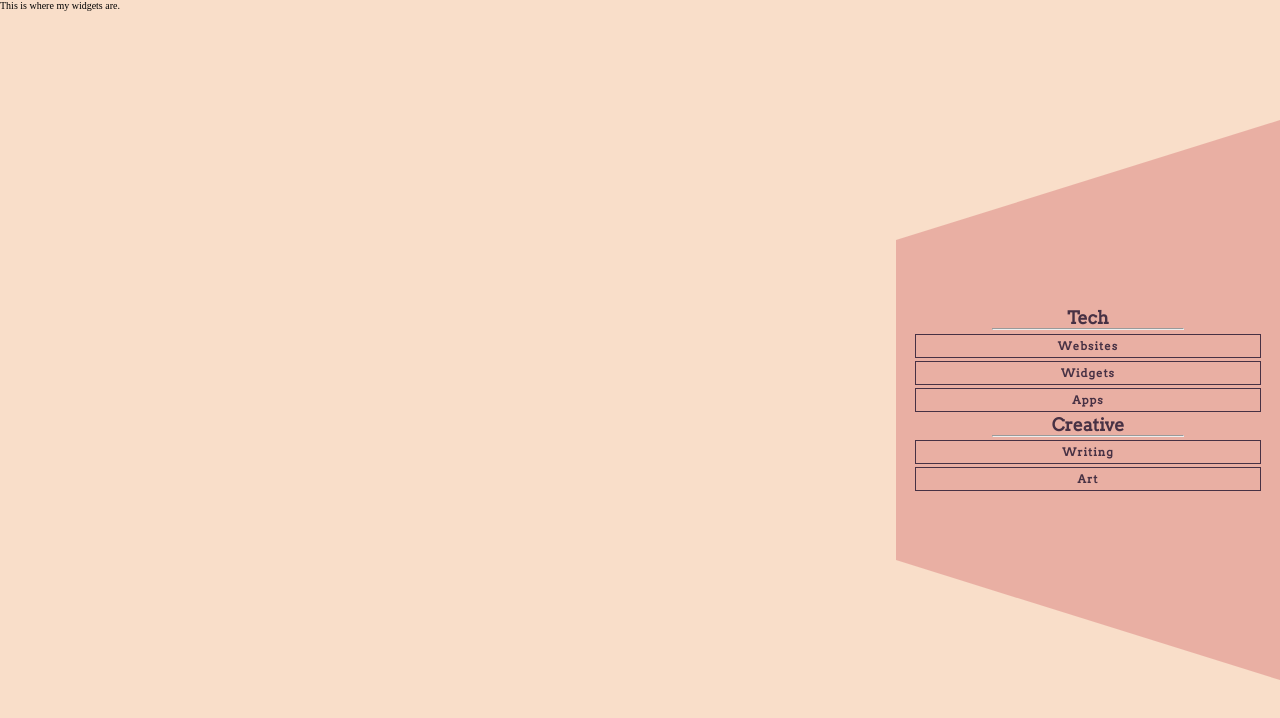
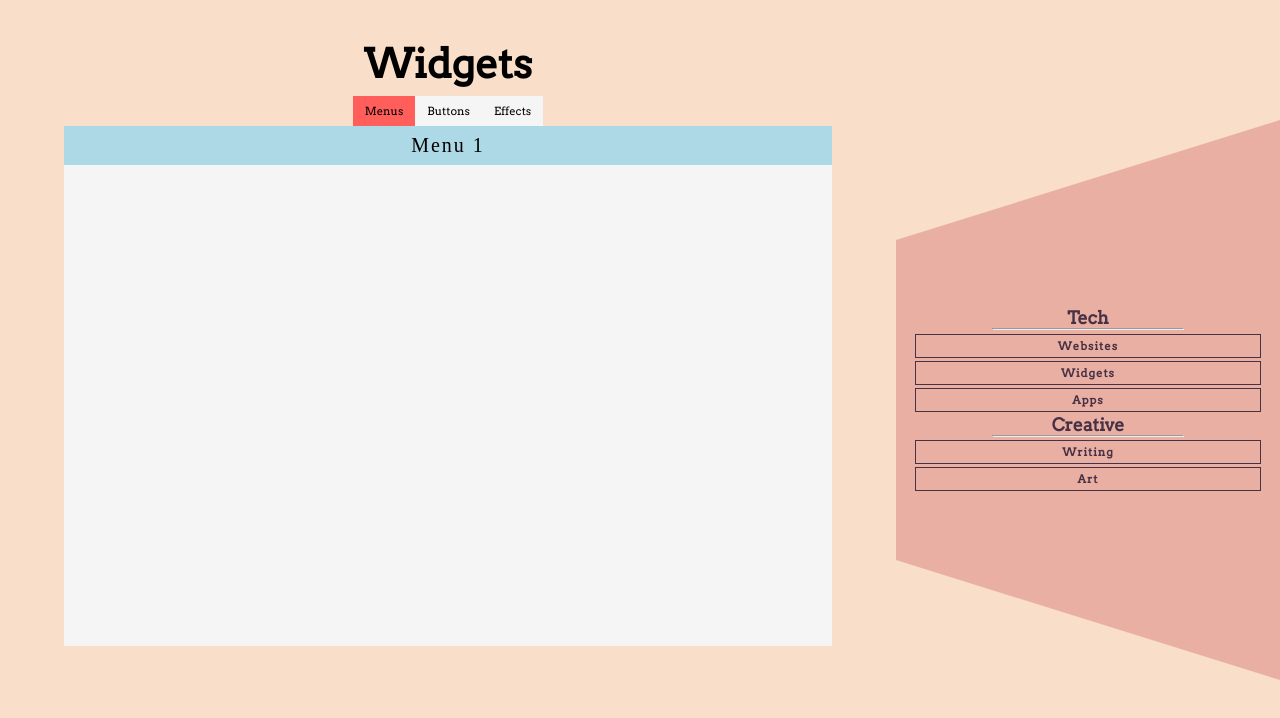
Before and after one commit to sagehogue/new-portfolio, a React (Create React App) app: page /Widgets in a window 1280 px wide. Shown: the top 718 px of the page. Built offline with nearby package versions, Linux system fonts and the light colour scheme.

Commit message:
worked on cabinet system

```diff
--- /dev/null
+++ b/src/components/DisplayCabinet/DisplayCabinet.jsx
@@ -0,0 +1,6 @@
+import React from "react";
+import "./DisplayCabinet.css";
+
+export default function DisplayCabinet({ children }) {
+  return <div className="DisplayCabinet"></div>;
+}
--- /dev/null
+++ b/src/pages/Widgets/Cabinet/Cabinet.css
@@ -0,0 +1,16 @@
+.Widget-Cabinet {
+  /* margin-top: 2.75vh; */
+  background-color: whitesmoke;
+  min-height: 65vh;
+  width: 60vw;
+  margin-left: auto;
+  margin-right: auto;
+}
+.Widget-Cabinet-Option {
+  background-color: lightblue;
+  min-height: 1.75rem;
+  padding: 0.5rem 0;
+  font-size: 1.25rem;
+  letter-spacing: 2px;
+  text-align: center;
+}
--- /dev/null
+++ b/src/pages/Widgets/Cabinet/Cabinet.jsx
@@ -0,0 +1,22 @@
+import React from "react";
+import "./Cabinet.css";
+
+export default function Cabinet({ widgets, clickHandler }) {
+  console.log(widgets);
+  return (
+    <div className="Widget-Cabinet">
+      {widgets.map((widget) => {
+        return (
+          <div
+            className="Widget-Cabinet-Option"
+            onClick={() => {
+              clickHandler(widget.id);
+            }}
+          >
+            {widget.title}
+          </div>
+        );
+      })}
+    </div>
+  );
+}
--- a/src/pages/Widgets/Widgets.css
+++ b/src/pages/Widgets/Widgets.css
@@ -0,0 +1,25 @@
+.Widget-Title-Placement {
+  margin-top: 2.5rem;
+  margin-bottom: 0.5rem;
+  text-align: center;
+  /* width: 92.5vw; */
+}
+
+.Widget-Navigation {
+  /* background-color: whitesmoke; */
+  display: flex;
+  justify-content: center;
+}
+
+.Widget-Tab {
+  background-color: whitesmoke;
+  margin: 0;
+  padding: 0.5rem 0.75rem;
+  cursor: pointer;
+  font-family: var(--font-pageheading);
+  font-size: 0.7rem;
+  transition: all 0.35s;
+}
+.Widget-Tab-Active {
+  background-color: var(--color-text-highlight);
+}
--- a/src/pages/Widgets/Widgets.jsx
+++ b/src/pages/Widgets/Widgets.jsx
@@ -1,10 +1,107 @@
-import React from "react";
+import React, { useState } from "react";
 import Template from "../Template";
+import "./Widgets.css";
+import PageHeading from "../../components/UI/PageHeading/PageHeading";
+import Cabinet from "./Cabinet/Cabinet.jsx";
+import { AnimatePresence } from "framer-motion";
+
+// selection controls which widget group is selected
+// display controls what specific widget is displayed
 
 export default function Widgets() {
+  let [selection, setSelection] = useState("Menus");
+  let [display, setDisplay] = useState("selection");
+  let menuClickHandler = (e) => {
+    if (e.target.innerText === selection) {
+      return;
+    } else {
+      setSelection(e.target.innerText);
+    }
+  };
+  const MenuCabinet = (
+    <Cabinet
+      clickHandler={(widget) => setDisplay(widget)}
+      widgets={[
+        {
+          title: "Menu 1",
+          id: "widget-menu-01",
+          element: <div>Test test test Menu 1</div>,
+          description: "This is our first test element",
+        },
+      ]}
+    >
+      <span>Menu 2</span>
+      <span>Menu 3</span>
+      <span>Menu 4</span>
+      <span>Menu 5</span>
+    </Cabinet>
+  );
+  const ButtonCabinet = (
+    <Cabinet
+      clickHandler={(widget) => setDisplay(widget)}
+      widgets={[
+        {
+          title: "button 1",
+          id: "widget-button-01",
+          element: <div>Test test test button 1</div>,
+          description: "This is our first test element",
+        },
+      ]}
+    ></Cabinet>
+  );
+  const EffectCabinet = (
+    <Cabinet
+      clickHandler={(widget) => setDisplay(widget)}
+      widgets={[
+        {
+          title: "effect 1",
+          id: "widget-effect-01",
+          element: <div>Test test test effect 1</div>,
+          description: "This is our first test element",
+        },
+      ]}
+    ></Cabinet>
+  );
   return (
     <Template>
-      <div className="">This is where my widgets are.</div>
+      <div className="Widget-Title-Placement">
+        <PageHeading>Widgets</PageHeading>
+      </div>
+      <ul className="Widget-Navigation">
+        <span
+          onClick={menuClickHandler}
+          className={`Widget-Tab Widget-Menus ${
+            selection === "Menus" ? "Widget-Tab-Active" : ""
+          }`}
+        >
+          Menus
+        </span>
+        <span
+          onClick={menuClickHandler}
+          className={`Widget-Tab Widget-Menus ${
+            selection === "Buttons" ? "Widget-Tab-Active" : ""
+          }`}
+        >
+          Buttons
+        </span>
+        <span
+          onClick={menuClickHandler}
+          className={`Widget-Tab Widget-Menus ${
+            selection === "Effects" ? "Widget-Tab-Active" : ""
+          }`}
+        >
+          Effects
+        </span>
+      </ul>
+      <AnimatePresence exitBeforeEnter>
+        {selection == "Menus"
+          ? MenuCabinet
+          : selection == "Buttons"
+          ? ButtonCabinet
+          : selection == "Effects"
+          ? EffectCabinet
+          : null}
+      </AnimatePresence>
     </Template>
   );
 }
```
Also changed, not shown: src/components/DisplayCabinet/DisplayCabinet.css (added).
